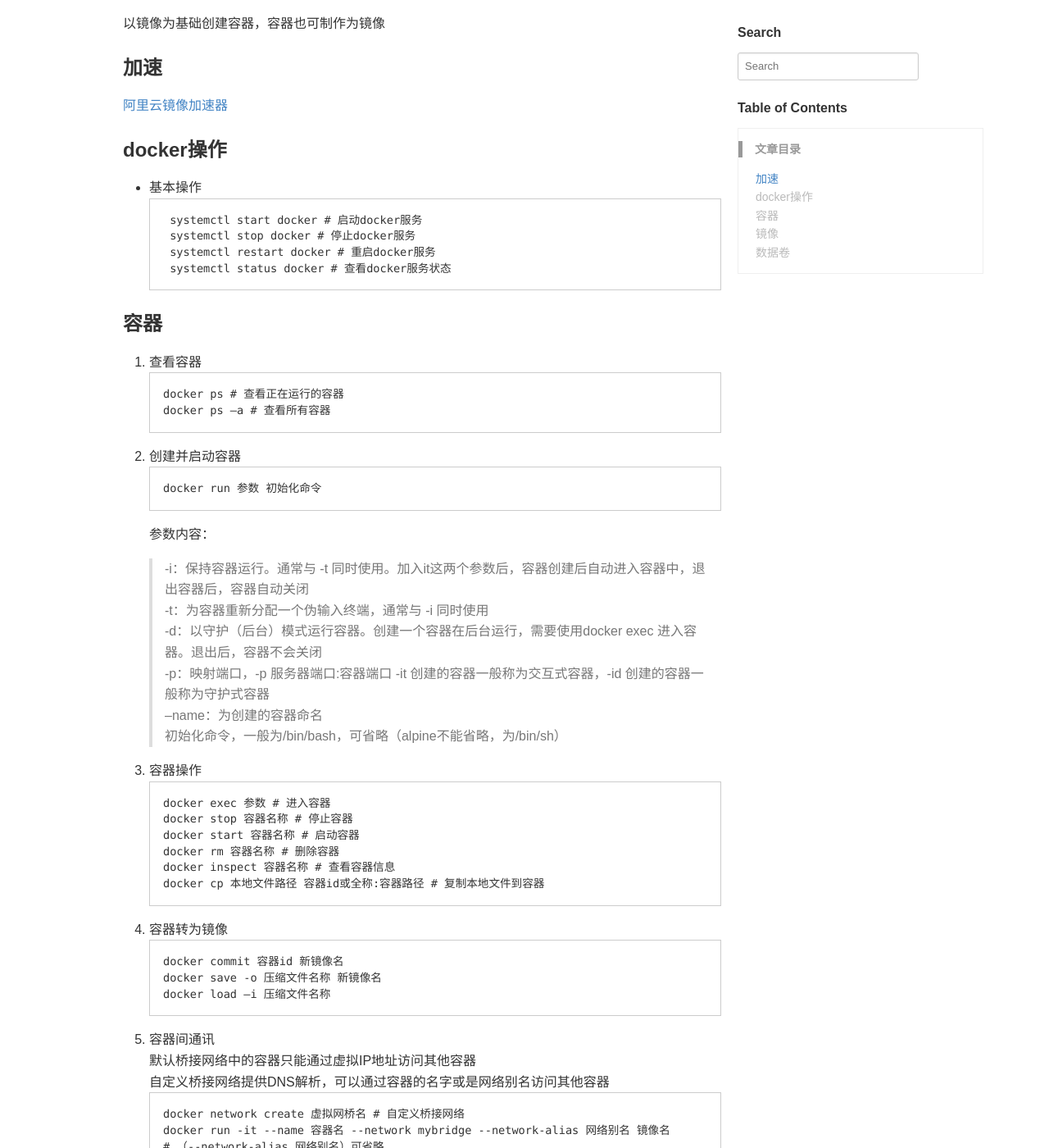
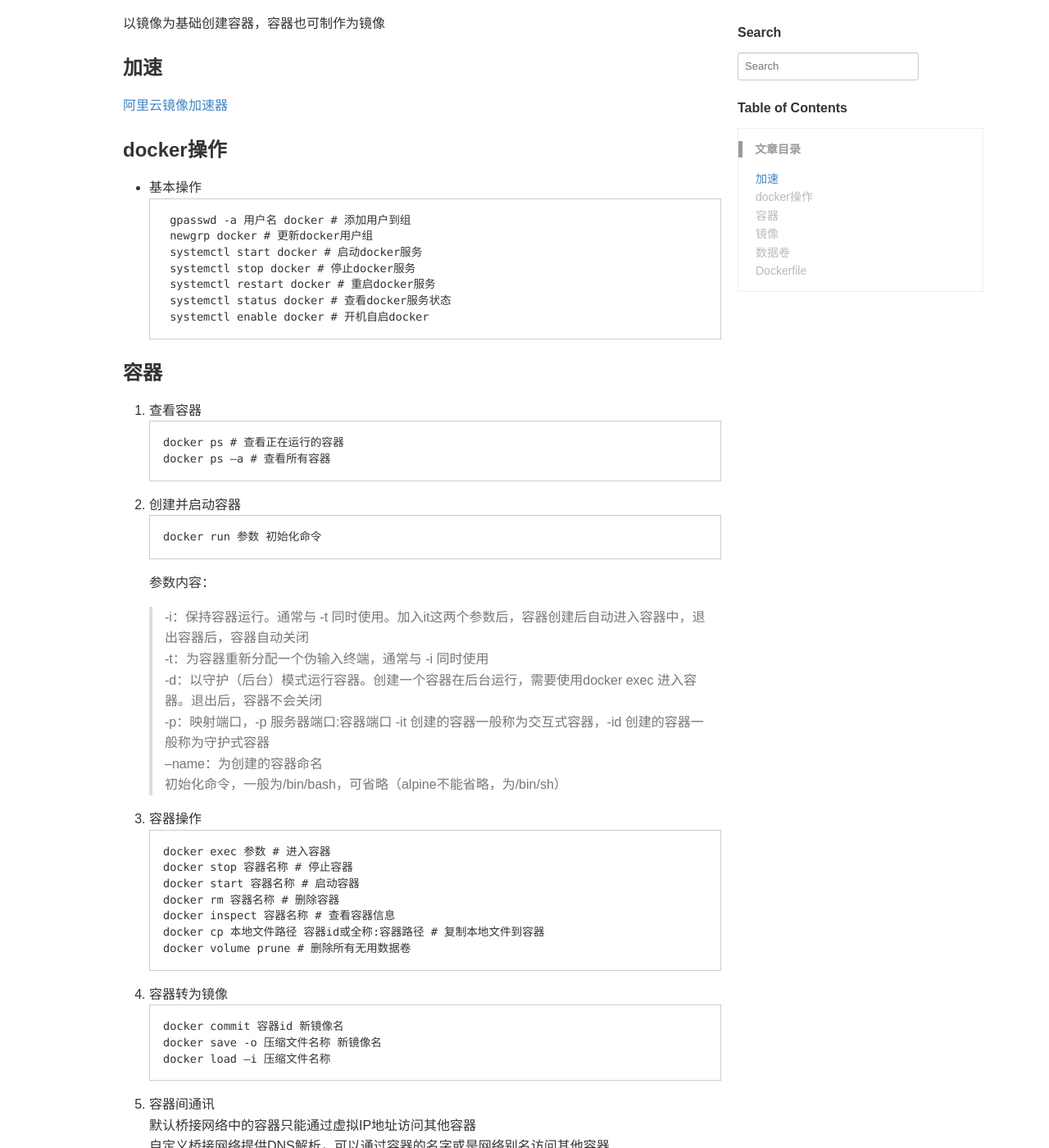
Before and after one commit to AccelYu/AccelYu.github.io, a Jekyll site: the page built from _posts/2020-03-24-docker.md, in a window 1280 px wide and 1400 px high, scrolled down 204 px. Shown: the whole window at 82% size. Built offline with Jekyll 4.4.1, drawn with Linux system fonts in a browser that asks for light colours; some web fonts are replaced; our own code applies the rules of GitHub Pages for plain Markdown files; comment, search, counter and statistics services are not loaded; a style sheet for code colours, icons or effects is not loaded; some of the changed text lies outside the part shown.

Commit message:
Update 2020-03-24-docker.md

````diff
--- a/_posts/2020-03-24-docker.md
+++ b/_posts/2020-03-24-docker.md
@@ -11,10 +11,13 @@ categories: Docker
 ### docker操作
 - 基本操作
    ```
+   gpasswd -a 用户名 docker # 添加用户到组
+   newgrp docker # 更新docker用户组
    systemctl start docker # 启动docker服务
    systemctl stop docker # 停止docker服务
    systemctl restart docker # 重启docker服务
    systemctl status docker # 查看docker服务状态
+   systemctl enable docker # 开机自启docker
    ```
 
 ### 容器
@@ -44,6 +47,7 @@ categories: Docker
    docker rm 容器名称 # 删除容器
    docker inspect 容器名称 # 查看容器信息
    docker cp 本地文件路径 容器id或全称:容器路径 # 复制本地文件到容器
+   docker volume prune # 删除所有无用数据卷
    ```
 
 4. 容器转为镜像
@@ -91,3 +95,5 @@ categories: Docker
    docker run –it --name=c1 --volumes-from c3 镜像名 初始化命令
    docker run –it --name=c2 --volumes-from c3 镜像名 初始化命令
    ```
+
+### Dockerfile
````
